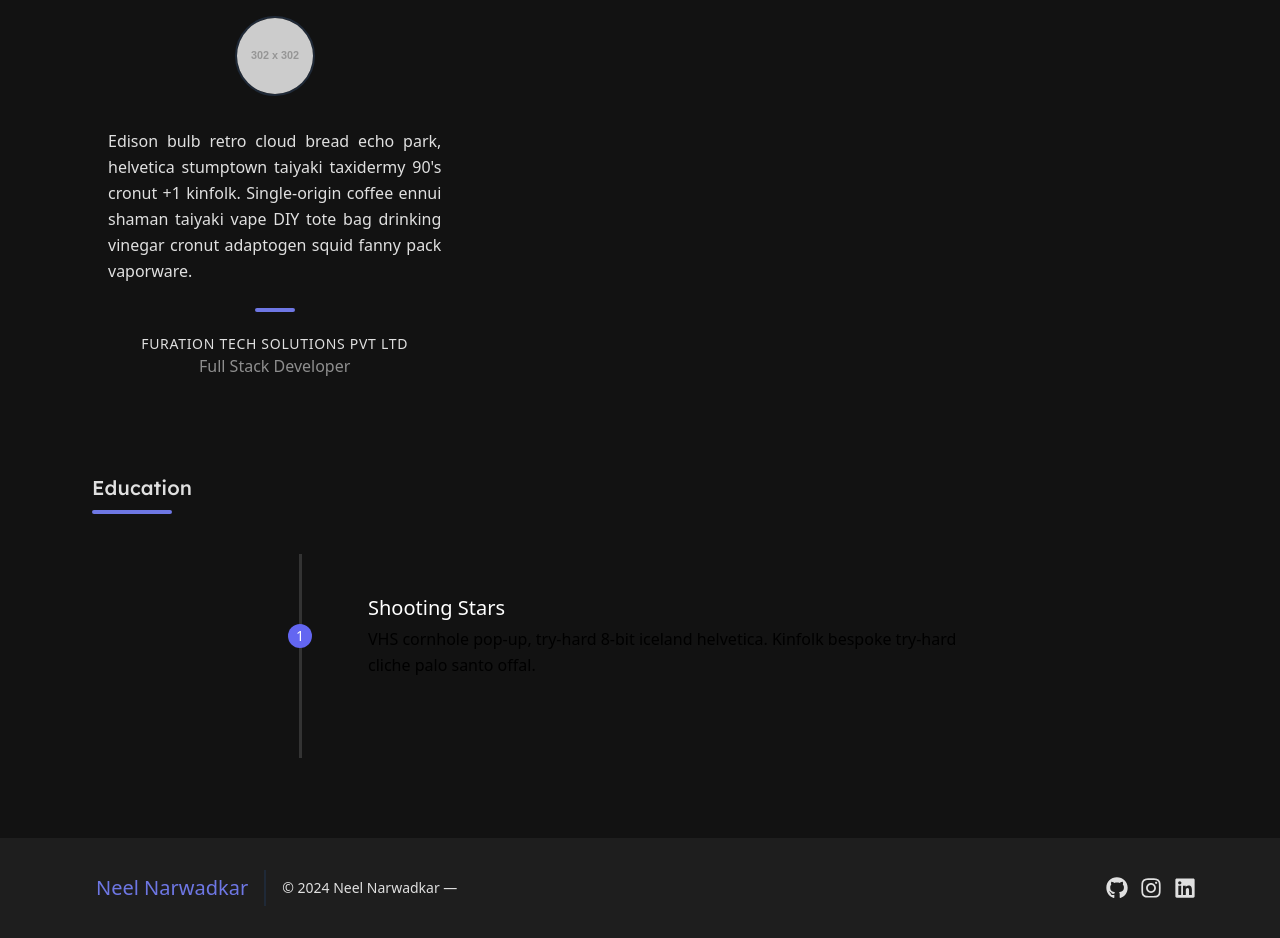
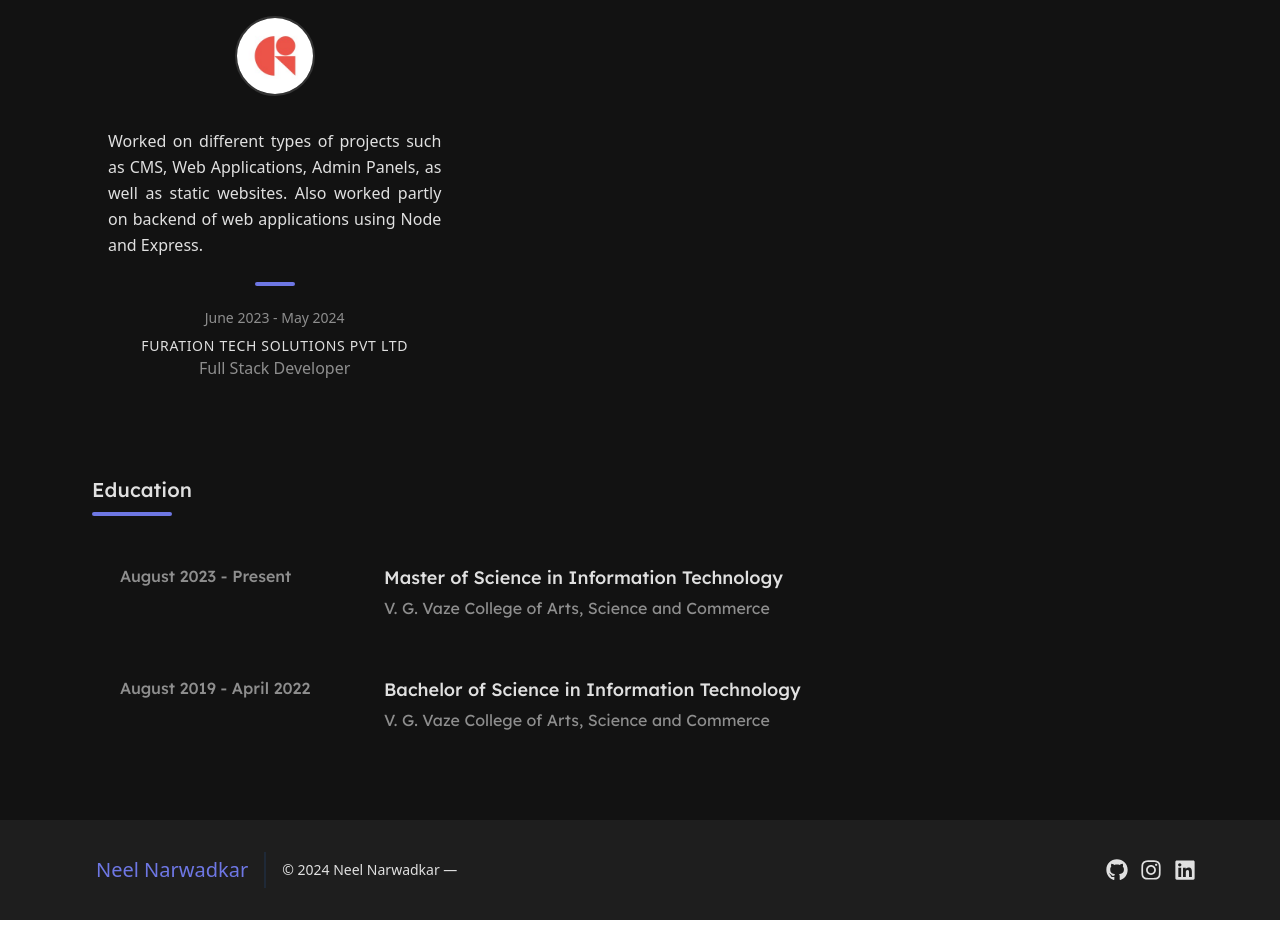
Before and after one commit to neel-1905/portolio-website, a React (Vite) app: page / in a window 1280 px wide. Shown: the part 3540-4478 px from the top of the page. Built offline with nearby package versions, Linux system fonts and the light colour scheme; a web font is replaced by a local one.

Commit message:
education section

```diff
--- a/src/components/about/Education.tsx
+++ b/src/components/about/Education.tsx
@@ -4,24 +4,36 @@ const Education = () => {
   return (
     <>
       <H3>Education</H3>
-      <div className=" px-5 py-10 ">
-        <div className="flex relative pt-10 pb-20 sm:items-center md:w-2/3 mx-auto">
-          <div className="h-full w-6 absolute inset-0 flex items-center justify-center">
-            <div className="h-full w-[3px] bg-border-primary pointer-events-none"></div>
+      <div className=" px-5 py-10 flex flex-col gap-10">
+        <div className="flex flex-wrap  font-lexend">
+          <div className="w-full md:w-1/4  p-2">
+            <p className="text-sm lg:text-base text-text-secondary font-medium">
+              August 2023 - Present
+            </p>
           </div>
-          <div className="flex-shrink-0 w-6 h-6 rounded-full mt-10 sm:mt-0 inline-flex items-center justify-center bg-indigo-500 text-white relative z-10 title-font font-medium text-sm">
-            1
+          <div className="w-full md:w-3/4  p-2">
+            <h4 className="text-text-primary font-medium mb-1 text-lg">
+              Master of Science in Information Technology
+            </h4>
+            <p className="text-text-secondary">
+              V. G. Vaze College of Arts, Science and Commerce
+            </p>
           </div>
-          <div className="flex-grow md:pl-8 pl-6 flex sm:items-center items-start flex-col sm:flex-row">
-            <div className="flex-grow sm:pl-6 mt-6 sm:mt-0">
-              <h2 className="font-medium title-font text-white mb-1 text-xl">
-                Shooting Stars
-              </h2>
-              <p className="leading-relaxed">
-                VHS cornhole pop-up, try-hard 8-bit iceland helvetica. Kinfolk
-                bespoke try-hard cliche palo santo offal.
-              </p>
-            </div>
+        </div>
+
+        <div className="flex flex-wrap  font-lexend">
+          <div className="w-full md:w-1/4  p-2">
+            <p className="text-sm lg:text-base text-text-secondary font-medium">
+              August 2019 - April 2022
+            </p>
+          </div>
+          <div className="w-full md:w-3/4  p-2">
+            <h4 className="text-text-primary font-medium mb-1 text-lg">
+              Bachelor of Science in Information Technology
+            </h4>
+            <p className="text-text-secondary">
+              V. G. Vaze College of Arts, Science and Commerce
+            </p>
           </div>
         </div>
       </div>
--- a/src/components/about/Experience.tsx
+++ b/src/components/about/Experience.tsx
@@ -1,4 +1,5 @@
 import H3 from "../H3";
+import ftsLogo from "../../assets/images/fts_logo.jpg";
 
 const Experience = () => {
   return (
@@ -9,16 +10,19 @@ const Experience = () => {
           <div className="h-full text-center">
             <img
               alt="testimonial"
-              className="w-20 h-20 mb-8 object-cover object-center rounded-full inline-block border-2 border-gray-800 bg-gray-800 bg-opacity-10"
-              src="https://dummyimage.com/302x302"
+              className="w-20 h-20 mb-8 object-cover object-center rounded-full inline-block border-2 border-border-primary"
+              src={ftsLogo}
             />
-            <p className="leading-relaxed text-justify text-text-primary">
-              Edison bulb retro cloud bread echo park, helvetica stumptown
-              taiyaki taxidermy 90's cronut +1 kinfolk. Single-origin coffee
-              ennui shaman taiyaki vape DIY tote bag drinking vinegar cronut
-              adaptogen squid fanny pack vaporware.
+            <p className="leading-relaxed text-justify text-text-primary font-medium">
+              Worked on different types of projects such as CMS, Web
+              Applications, Admin Panels, as well as static websites. Also
+              worked partly on backend of web applications using Node and
+              Express.
             </p>
             <span className="inline-block h-1 w-10 rounded bg-theme-primary mt-6 mb-4"></span>
+            <p className="text-text-secondary text-sm mb-2">
+              June 2023 - May 2024
+            </p>
             <h4 className="text-text-primary font-medium title-font tracking-wider text-sm uppercase">
               Furation tech solutions PVT LTD
             </h4>
```
Also changed, not shown: src/assets/images/fts_logo.jpg (added).
